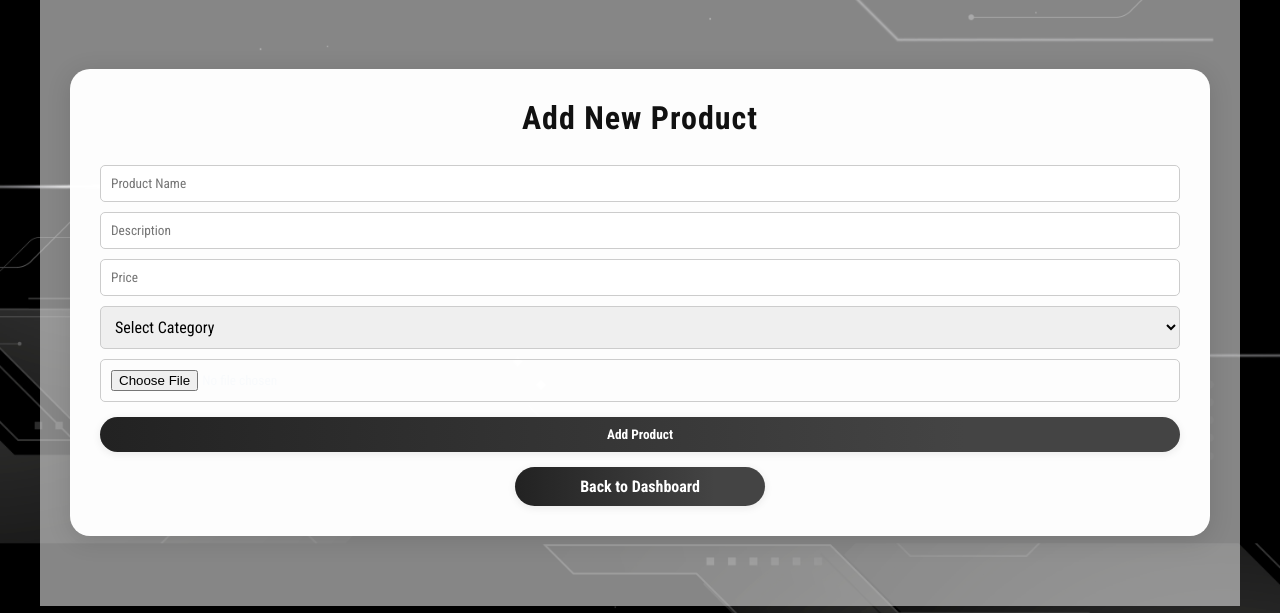
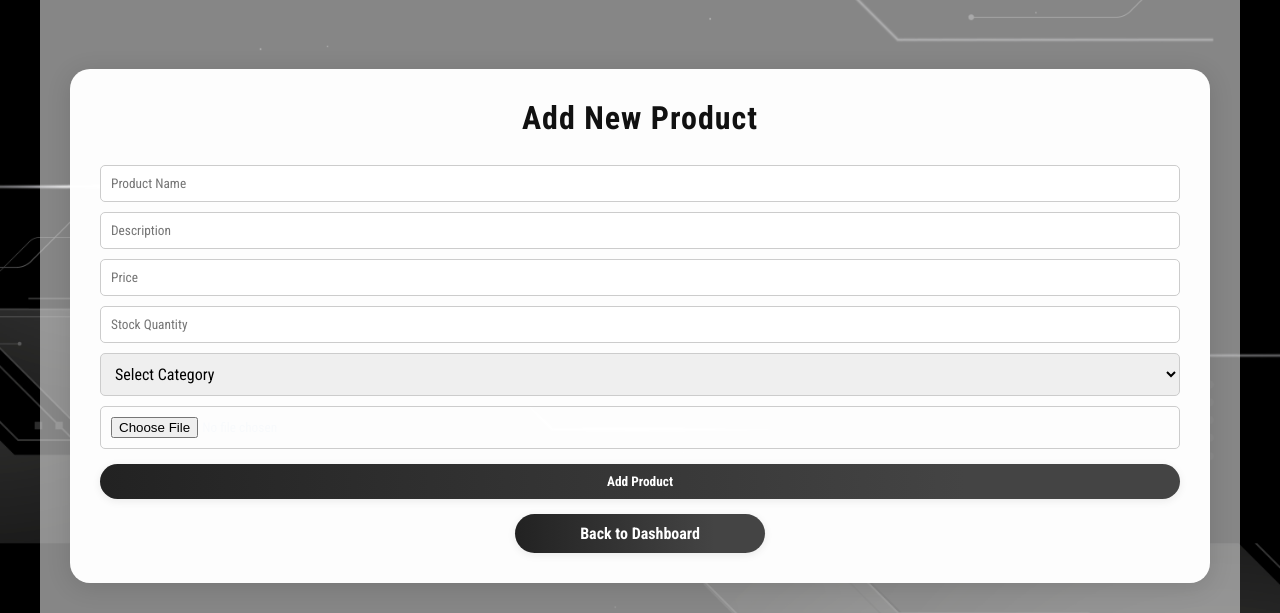
Before and after one commit to eums046/Finals, a PHP site: page /admin/add_product.php in a window 1280 px wide. Shown: the part 310-923 px from the top of the page. Run offline with PHP 8.4, Linux system fonts and the light colour scheme; a user stored in the database is signed in; data that the repository does not hold is empty.

Commit message:
Add stock management to product addition and editing, and display stock status in store

```diff
--- a/admin/add_product.php
+++ b/admin/add_product.php
@@ -14,6 +14,7 @@ if ($_SERVER["REQUEST_METHOD"] == "POST") {
     $desc = trim($_POST['description']);
     $price = floatval($_POST['price']);
     $category = trim($_POST['category']);
+    $stock = intval($_POST['stock']);
 
     // Upload Settings
     $image_tmp = $_FILES['image']['tmp_name'];
@@ -34,8 +35,8 @@ if ($_SERVER["REQUEST_METHOD"] == "POST") {
         $target = "../uploads/" . $new_filename;
 
         if (move_uploaded_file($image_tmp, $target)) {
-            $stmt = $conn->prepare("INSERT INTO products (name, description, price, category, image) VALUES (?, ?, ?, ?, ?)");
-            $stmt->bind_param("ssdss", $name, $desc, $price, $category, $new_filename);
+            $stmt = $conn->prepare("INSERT INTO products (name, description, price, category, image, stock) VALUES (?, ?, ?, ?, ?, ?)");
+            $stmt->bind_param("ssdssi", $name, $desc, $price, $category, $new_filename, $stock);
             if ($stmt->execute()) {
                 $message = "✅ Product added successfully!";
             } else {
@@ -84,6 +85,7 @@ if ($_SERVER["REQUEST_METHOD"] == "POST") {
             <input type="text" name="name" placeholder="Product Name" required>
             <input type="text" name="description" placeholder="Description" required>
             <input type="text" name="price" placeholder="Price" required>
+            <input type="number" name="stock" placeholder="Stock Quantity" min="0" required>
             <select name="category" required>
                 <option value="" disabled selected>Select Category</option>
                 <option value="CPU">CPU</option>
--- a/admin/view_products.php
+++ b/admin/view_products.php
@@ -56,6 +56,7 @@ $result = $conn->query($sql);
                         <th>Description</th>
                         <th>Price</th>
                         <th>Category</th>
+                        <th>Stock</th>
                         <th>Actions</th>
                     </tr>
                 </thead>
@@ -68,6 +69,7 @@ $result = $conn->query($sql);
                         <td><?= htmlspecialchars($row['description']); ?></td>
                         <td>₱<?= number_format($row['price'], 2); ?></td>
                         <td><?= htmlspecialchars($row['category']); ?></td>
+                        <td><?= $row['stock']; ?></td>
                         <td class="actions" style="min-width:140px;">
                             <a href="edit_product.php?id=<?= $row['id']; ?>" class="pay-btn">Edit</a>
                             <a href="delete_product.php?id=<?= $row['id']; ?>" class="pay-btn" style="background:#c0392b;" onclick="return confirm('Delete this product?');">Delete</a>
--- a/home/cart.php
+++ b/home/cart.php
@@ -1,6 +1,5 @@
 <?php
 session_start();
-
 if (!isset($_SESSION["email"])) {
     header("Location: login.php");
     exit();
```
Also changed, not shown: admin/edit_product.php (+7 -4 lines), home/store.php (+8 -4 lines).
